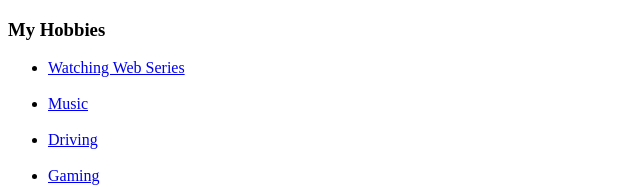
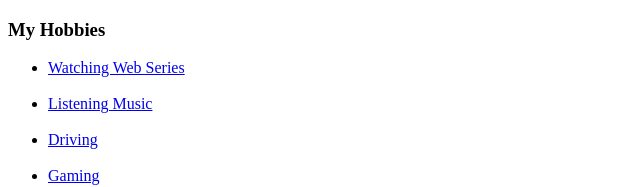
Before and after one commit to Khaleeq3/Practise-Web-Site, a plain HTML site: page Hobbies.html in a window 1280 px wide. Shown: the top 187 px of the page, without its empty margins (0-640 px from the left). Drawn offline with Linux system fonts and the light colour scheme.

Commit message:
Update Hobbies.html

```diff
--- a/Hobbies.html
+++ b/Hobbies.html
@@ -8,7 +8,7 @@
     <h3>My Hobbies</h3>
     <ul>
       <li><a href="https://www.instagram.com/reel/Cg6ue5nINEQ/?igshid=YmMyMTA2M2Y=">Watching Web Series</a> </li><br>
-      <li><a href="https://www.instagram.com/reel/CfQzf8DgRx5/?igshid=YmMyMTA2M2Y=">Music</a> </li><br>
+      <li><a href="https://www.instagram.com/reel/CfQzf8DgRx5/?igshid=YmMyMTA2M2Y=">Listening Music</a> </li><br>
       <li><a href="https://www.instagram.com/reel/ChKchiqFoan/?igshid=YmMyMTA2M2Y=">Driving</a></li><br>
       <li><a href="https://youtu.be/1O6Qstncpnc">Gaming</a></li><br>
       <li><a href="https://youtu.be/3VQCzEiVVDc">Coding</a></li><br>
```
